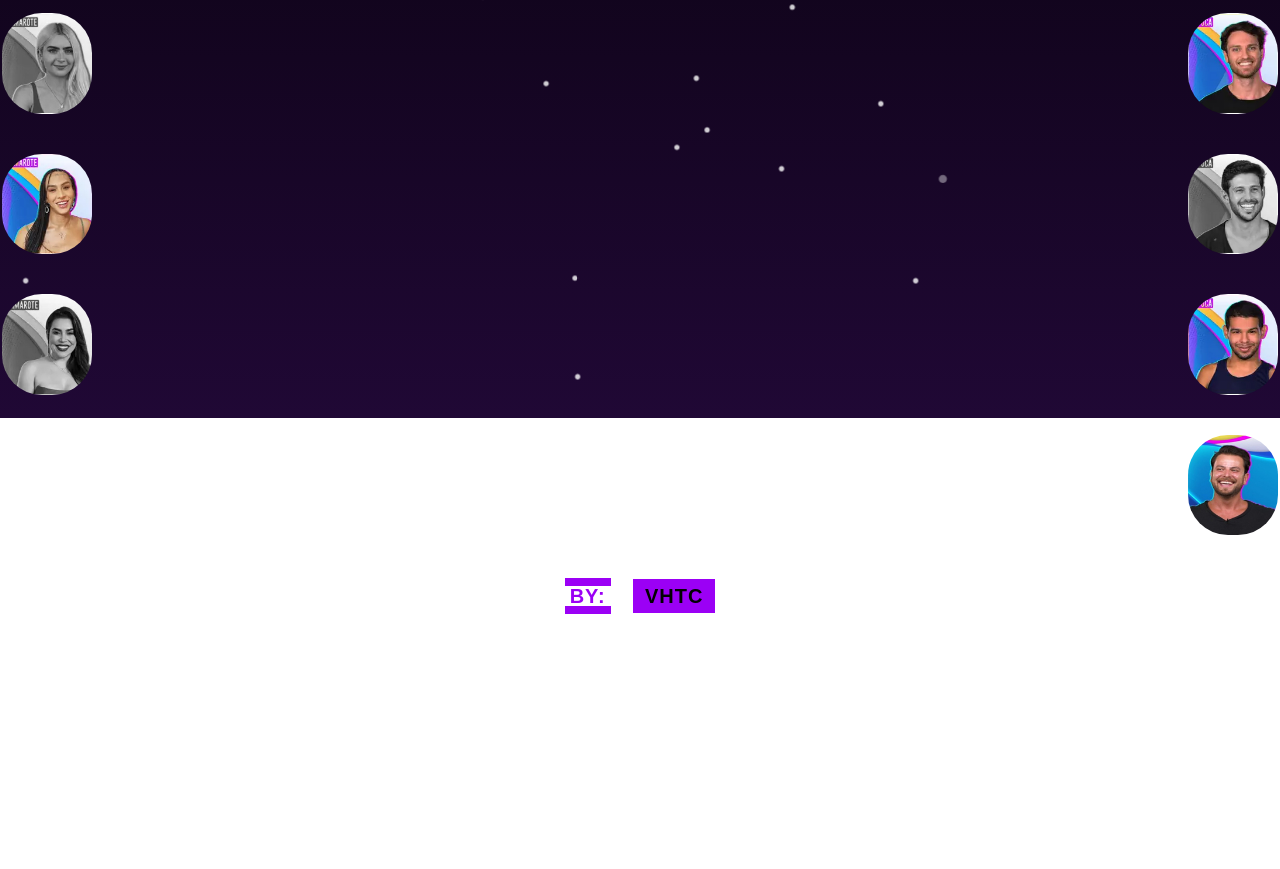
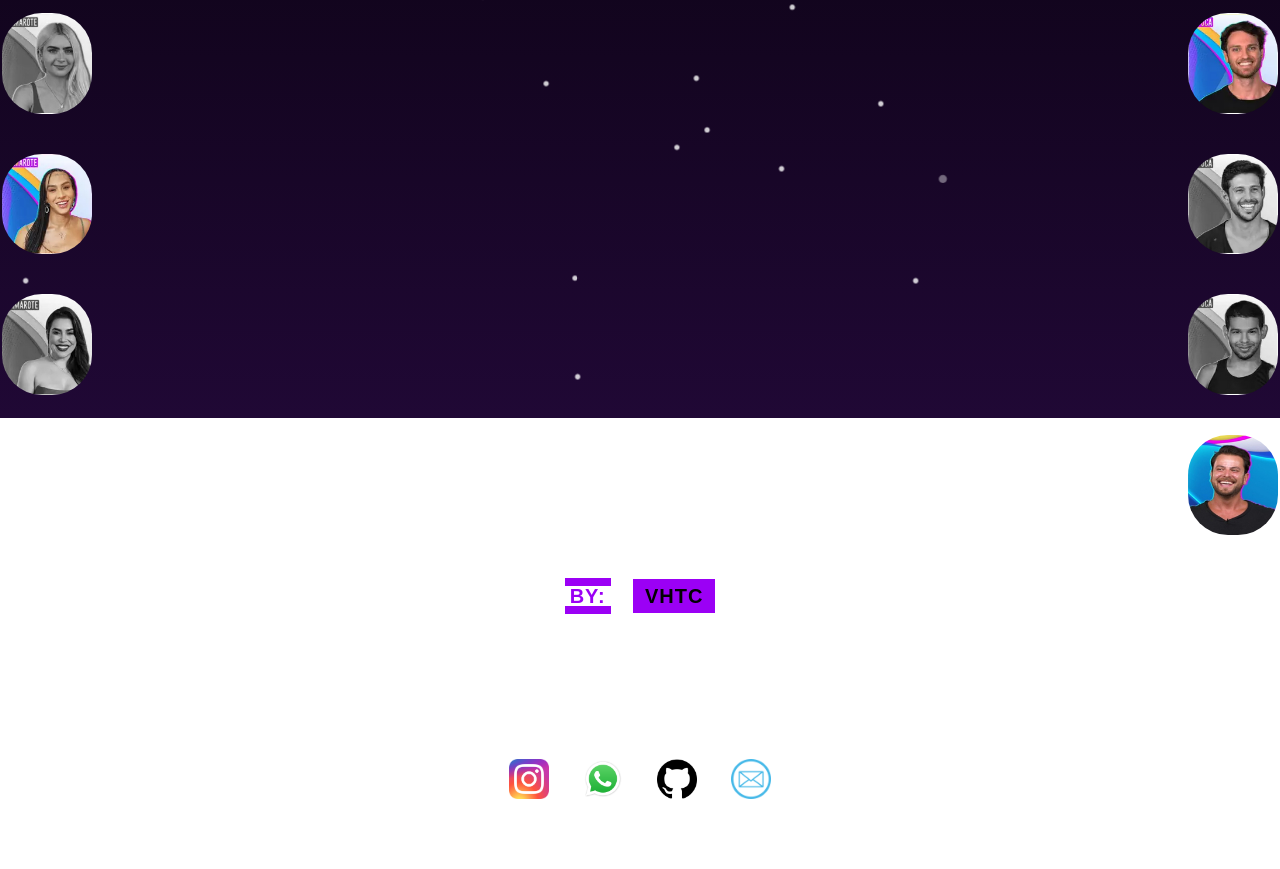
Before and after one commit to vhtc/BBB22, a plain HTML site: page index.html in a window 1280 px wide. Shown: the part 462-1331 px from the top of the page. Before the commit the page ends 1236 px from the top, so only its background shows below. Drawn offline with Linux system fonts and the light colour scheme; a web font is replaced by a local one.

Commit message:
att index css redes sociais +1 eliminado
atualizado redes sociais vhtc

```diff
--- a/index.html
+++ b/index.html
@@ -91,7 +91,7 @@
             <img  src="participantes/Bárbara.jpg" class="pipoca eliminado" alt="Bárbara">
           </p>
           <p>
-            <img  src="participantes/Vinicius.jpg" class="pipoca" alt="Vinicius">
+            <img  src="participantes/Vinicius.jpg" class="pipoca eliminado" alt="Vinicius">
             <img  src="participantes/Natália.jpg" class="pipoca" alt="Natália">
           </p>
           <p>
@@ -124,11 +124,21 @@
           </div>
       </p>
 
+      <!-- incio rodape -->
       <div class="marvellous-container">
         <div class="header">
           <h1><span class="title-studios2">by:</span> <span class="title-marvel2">vhtc</span></h1>
       </div>
-
+      <div style="margin-top: 100;">
+        <h1>
+          <!-- <button class="buttonredes" onclick="window.location.href = 'http://pt.stackoverflow.com'" ><img src="/redes_sociais/insta.png" alt="insta" width="40px" height="40px" /></button> -->
+          <button class="buttonredes" onclick="window.open('https://www.instagram.com/v.h.t.c/');"><img src="/redes_sociais/insta.png" alt="insta" width="40px" height="40px" /></button>
+          <button class="buttonredes" onclick="window.open('https://api.whatsapp.com/send?phone=5571987881607&text=Ol%C3%A1!%20Gostaria%20de%20saber%20mais%20informa%C3%A7%C3%B5es.');"><img src="/redes_sociais/wtts.png" alt="wtts" width="40px" height="40px" /></button>
+          <button class="buttonredes" onclick="window.open('https://github.com/vhtc');"><img src="/redes_sociais/git.png" alt="git" width="40px" height="40px" /></button>
+          <button class="buttonredes" onclick="window.open('mailto:victor.tuy@hotmail.com?subject=Ol%C3%A1!%20Gostaria%20de%20saber%20mais%20informa%C3%A7%C3%B5es.');"><img src="/redes_sociais/email.png" alt="email" width="40px" height="40px" /></button>
+        </h1>
+    </div>
+<!-- fim rodape -->
 
 
 
--- a/styles.css
+++ b/styles.css
@@ -7,6 +7,17 @@ body {
   font-family: "Inter UI", sans-serif;
   text-align: center;
   color: white;
+}
+
+.buttonredes{
+  background-color: rgba(0, 0, 0, 0);
+border: none;
+border-radius: 50%;
+color: black;
+cursor: pointer;
+}
+.amor{
+  pointer-events: none;
 }
 
 .titan-background {
```
Also changed, not shown: redes_sociais/email.png (added), redes_sociais/git.png (added), redes_sociais/insta.png (added), redes_sociais/wtts.png (added), teste.txt (added).
